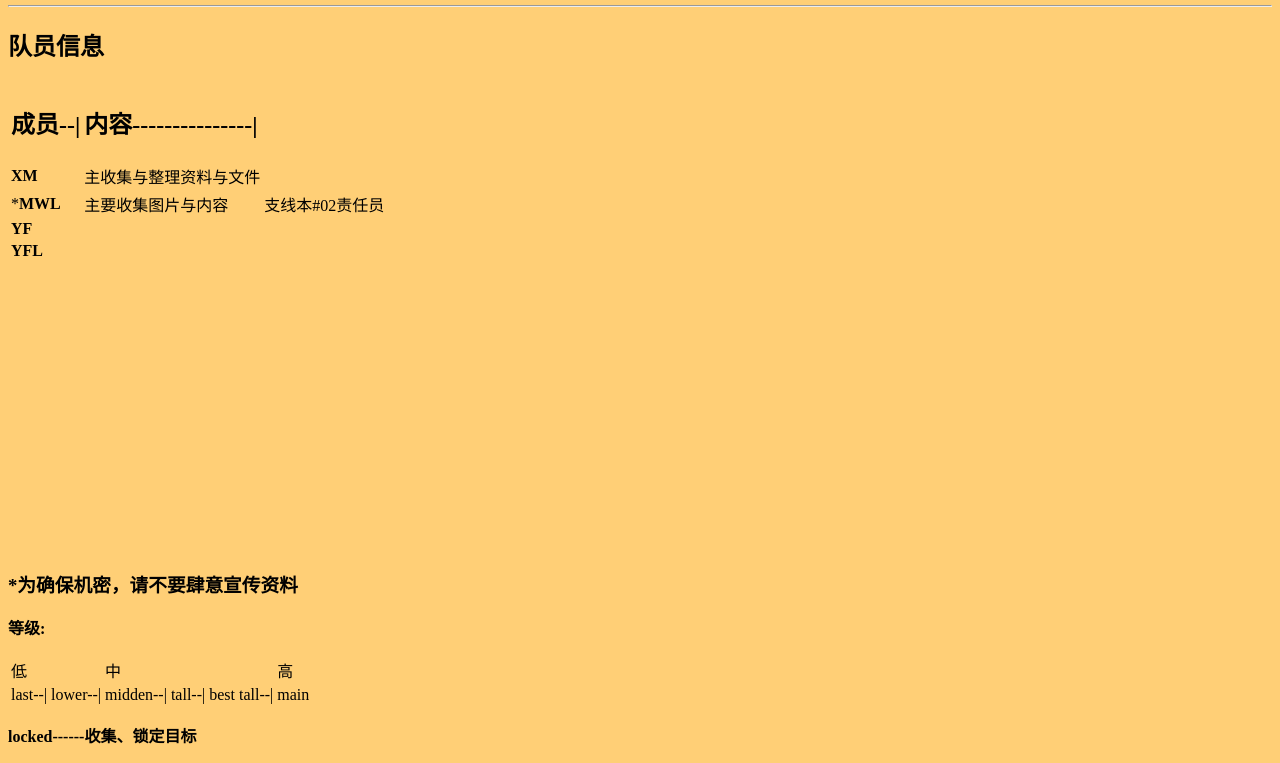
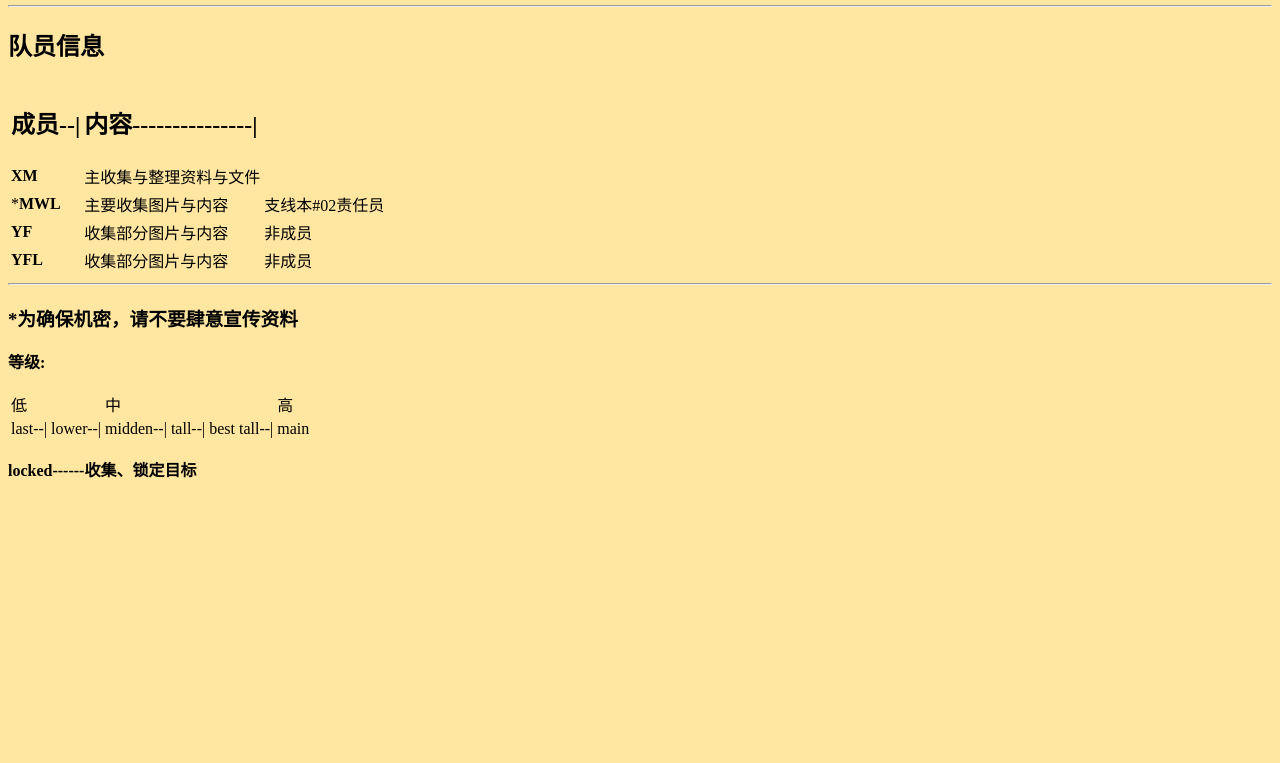
Before and after one commit to cy-webs/homestar, a plain HTML site: page 04.html in a window 1280 px wide. Shown: the part 156-919 px from the top of the page. After the commit the page ends 800 px from the top, so only its background shows below. Drawn offline with Linux system fonts and the light colour scheme.

Commit message:
Add files via upload

```diff
--- a/04.html
+++ b/04.html
@@ -4,6 +4,7 @@
     <meta charset="UTF-8">
     <meta name="viewport" content="width=device-width, initial-scale=1.0">
     <title>档案记录</title>
+    <link rel="icon" href="hs-logo.svg" type="image/x-icon">
 </head>
 
 <body>
@@ -67,18 +68,18 @@
 
             <tr>
                 <td><b>YF</b></td>
-                <td></td>
-                <td></td>
+                <td>收集部分图片与内容</td>
+                <td>非成员</td>
             </tr>
             <tr>
                 <td><b>YFL</b></td>
-                <td></td>
-                <td></td>
+                <td>收集部分图片与内容</td>
+                <td>非成员</td>
             </tr>
         </table>
     </div>
 
-    <br><br><br><br><br><br><br><br><br><br><br><br><br><br><br><br>
+    <hr>
 
     <div class="tips">
         <h3>
@@ -111,7 +112,7 @@
 
 <style>
     body{
-        background-color: rgb(255, 207, 118);
+        background-color: rgb(255, 230, 161);
     }
 </style>
 </html>
```
Also changed, not shown: 20250003.html (+2 -1 lines), 20250004.html (+2 -1 lines), 20250005.html (+2 -1 lines), 2025000R.html (+2 -1 lines), index.html (+11 -10 lines), hs-logo.svg (added).
